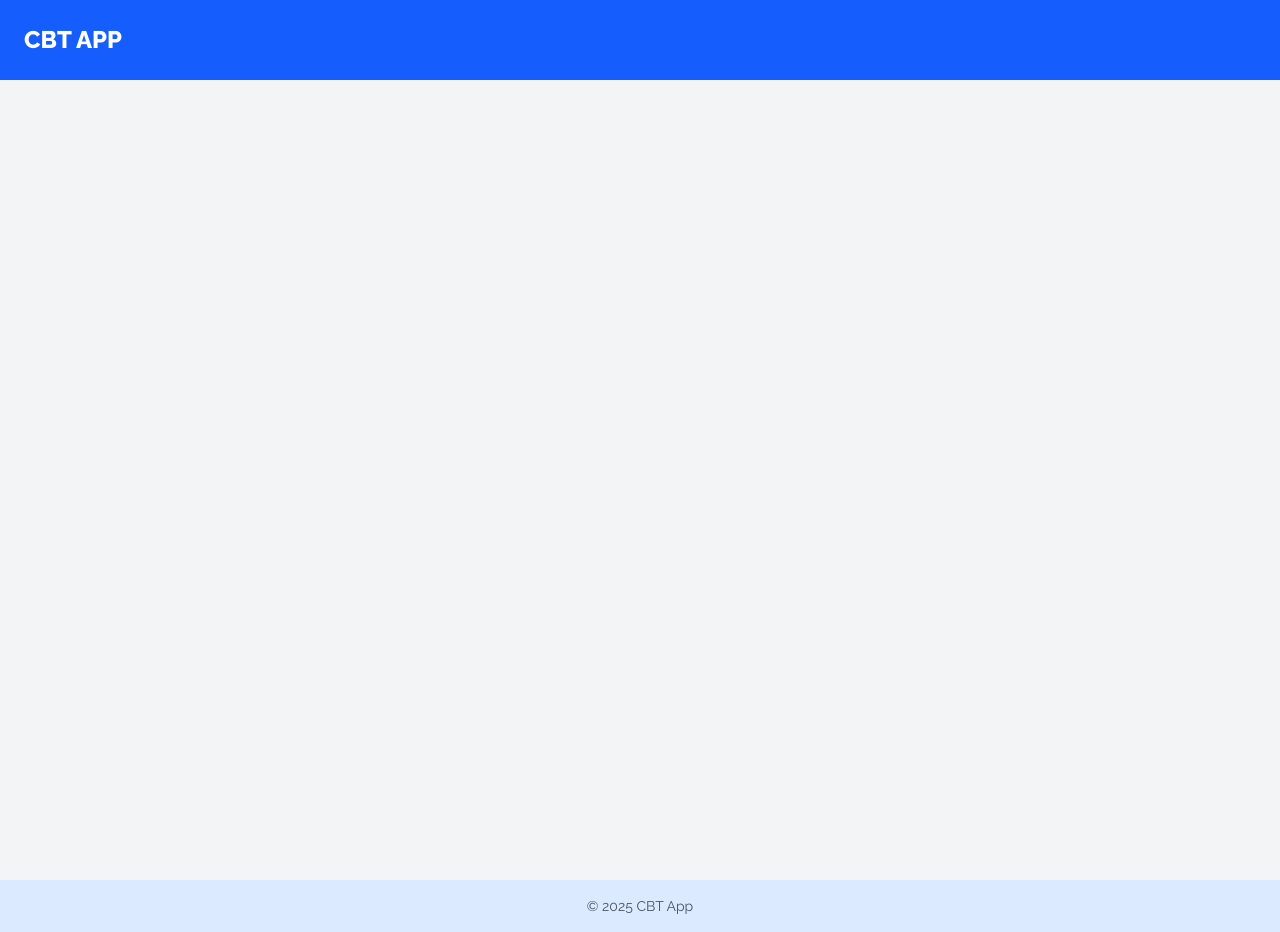
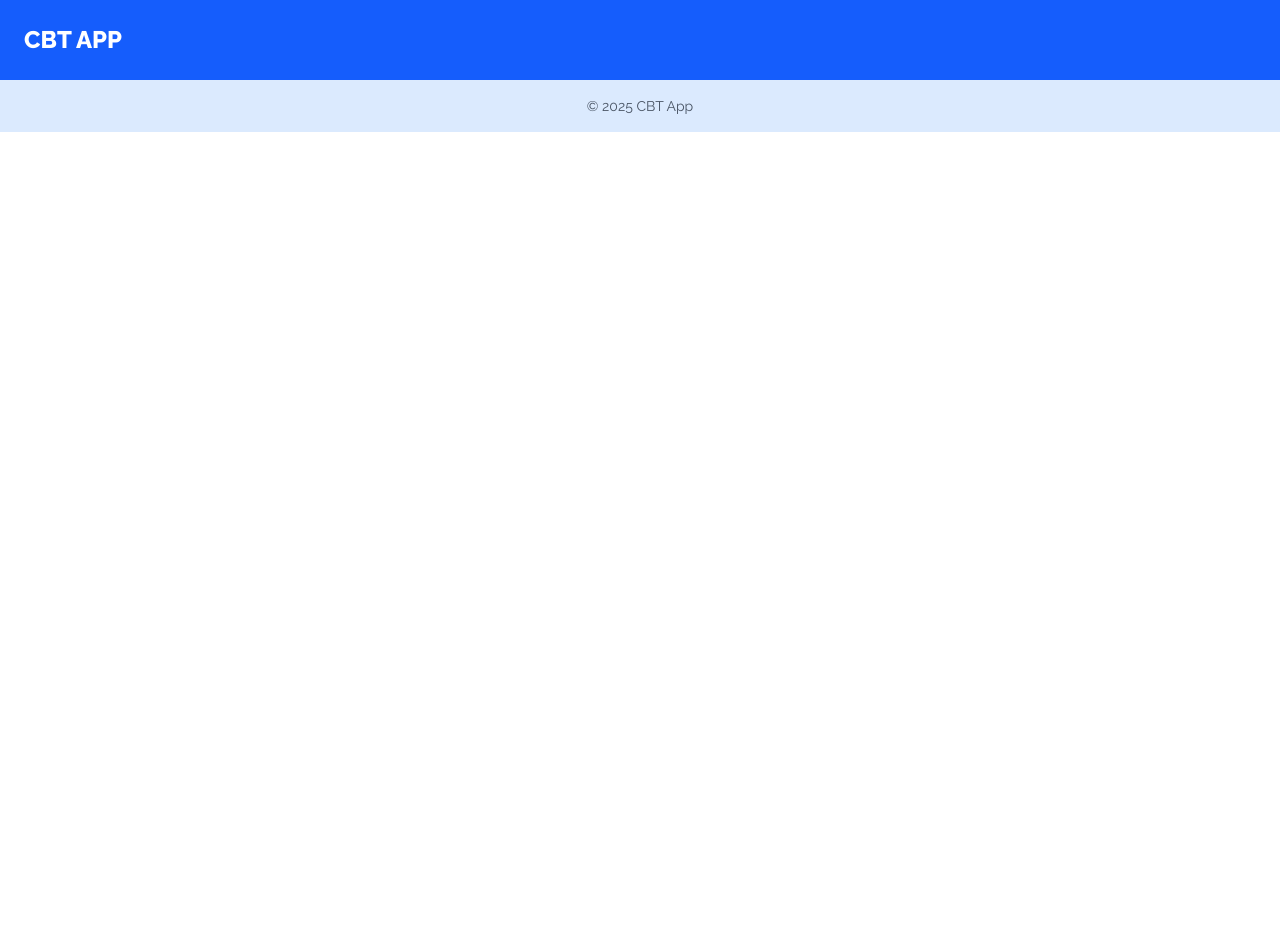
Before and after one commit to AbimbolaP/cbt-app, a Next.js app: page /confirm-admin in a window 1280 px wide. After the commit the page ends 800 px from the top, so only its background shows below. Built offline with nearby package versions, Linux system fonts and the light colour scheme.

Commit message:
style update

```diff
--- a/src/app/confirm-admin/page.tsx
+++ b/src/app/confirm-admin/page.tsx
@@ -8,14 +8,14 @@
   const status = searchParams.get("status");
 
   return (
-    <div className="min-h-screen flex flex-col items-center justify-center bg-gray-100 text-center px-6">
+    <div className="flex flex-col items-center justify-center bg-gray-100 text-center px-6">
       {status === "success" && (
         <>
           <h1 className="text-3xl font-bold text-green-600 mb-4">
             Admin Access Confirmed
           </h1>
           <p className="text-gray-700 mb-6">
-            You’ve successfully accepted admin privileges on the CBT Platform.
+            You’ve successfully accepted admin priviledges on the CBT Platform.
           </p>
           <a
             href="https://cbt-app-gamma.vercel.app/auth/sign-in"
```
